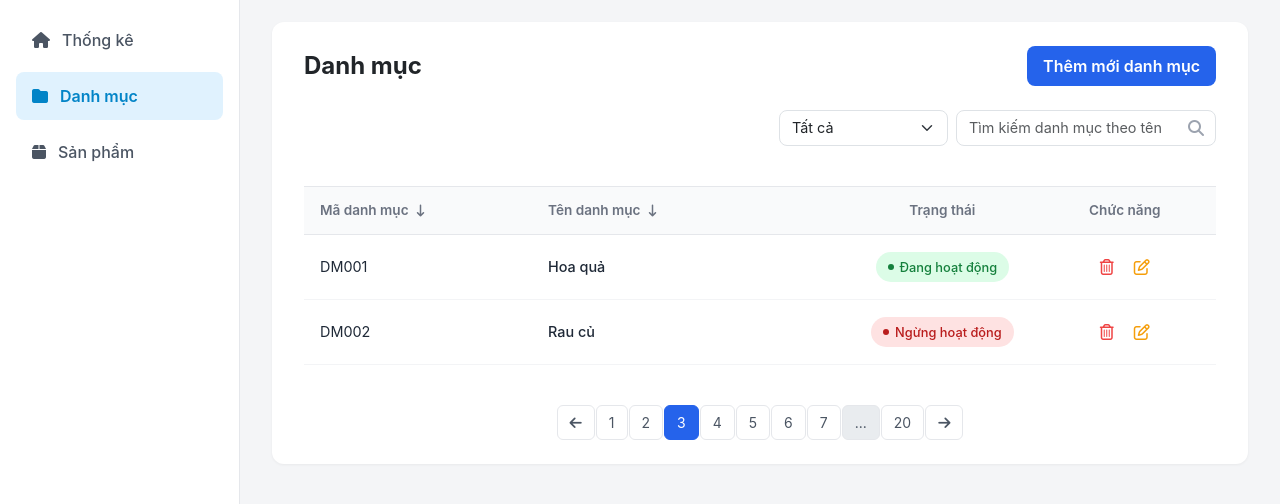
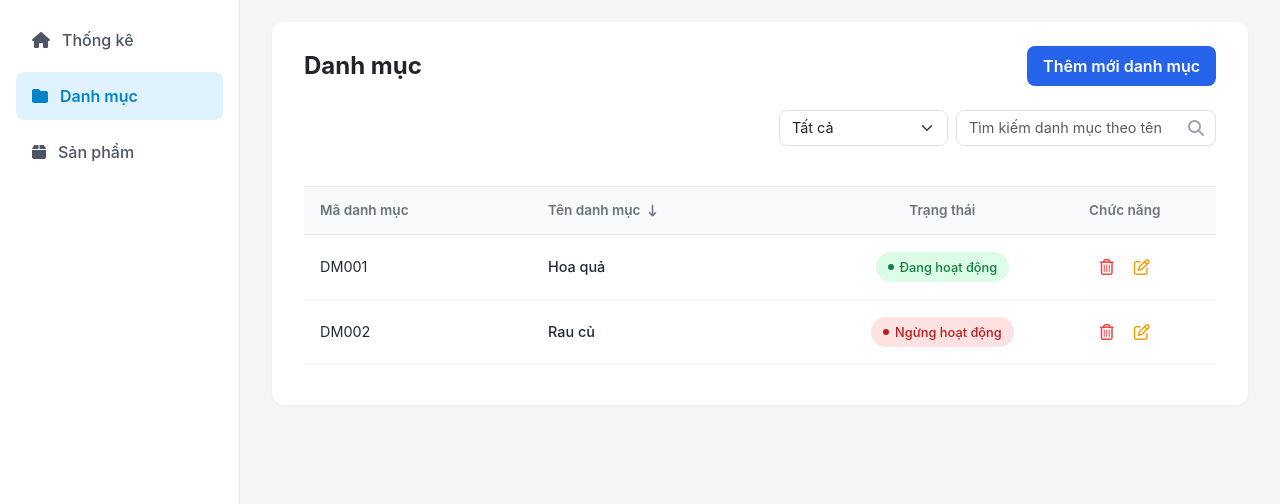
Before and after one commit to congquyen0408/Project-module-1, a plain HTML site: page NewProject/Quanlysanpham/Dashboard/categories.html in a window 1280 px wide. Shown: the part 70-574 px from the top of the page. Drawn offline with nearby package versions, Linux system fonts and the light colour scheme; sample sign-in values are in the browser's storage.

Commit message:
categories.html

```diff
--- a/NewProject/Quanlysanpham/Dashboard/categories.html
+++ b/NewProject/Quanlysanpham/Dashboard/categories.html
@@ -222,20 +222,6 @@
             color: #f59e0b;
         }
 
-        .pagination .page-link {
-            border-radius: 6px;
-            margin: 0 2px;
-            color: #4b5563;
-            border-color: #e5e7eb;
-            font-size: 0.875rem;
-        }
-
-        .pagination .page-item.active .page-link {
-            background-color: #2563eb;
-            border-color: #2563eb;
-            color: #ffffff;
-        }
-
         .modal-content {
             border-radius: 16px;
             border: none;
@@ -335,6 +321,7 @@
         </ul>
     </div>
 
+
     <div class="main-wrapper">
         <div class="top-header">
             <i class="fa-regular fa-bell header-icon"></i>
@@ -358,6 +345,7 @@
                     </button>
                 </div>
 
+
                 <div class="d-flex justify-content-end align-items-center gap-2 mb-3">
                     <select id="filterStatus" class="form-select w-auto" style="border-radius: 8px; font-size: 0.9rem;">
                         <option value="all">Tất cả</option>
@@ -372,53 +360,27 @@
                     </div>
                 </div>
 
+
                 <div class="table-responsive">
                     <table class="table custom-table">
                         <thead>
                             <tr>
-                                <th style="width: 25%;">
-                                    Mã danh mục <i class="fa-solid fa-arrow-down-long ms-1"
-                                        style="font-size: 0.75rem;"></i>
-                                </th>
+                                <th style="width: 25%;">Mã danh mục</th>
                                 <th style="width: 35%; cursor: pointer;" onclick="handleSortByName()">
-                                    Tên danh mục <i id="sortNameIcon" class="fa-solid fa-arrow-down-long ms-1"
-                                        style="font-size: 0.75rem;"></i>
+                                    Tên danh mục <i id="sortNameIcon" class="fa-solid fa-arrow-down-long ms-1" style="font-size: 0.75rem;"></i>
                                 </th>
                                 <th style="width: 20%; text-align: center;">Trạng thái</th>
                                 <th style="width: 20%; text-align: center;">Chức năng</th>
                             </tr>
                         </thead>
-
                         <tbody id="listCategory">
 
                         </tbody>
                     </table>
                 </div>
-
-                <div class="d-flex justify-content-center align-items-center mt-4">
-                    <nav aria-label="Page navigation">
-                        <ul class="pagination mb-0">
-                            <li class="page-item"><a class="page-link" href="#"><i
-                                        class="fa-solid fa-arrow-left"></i></a></li>
-                            <li class="page-item"><a class="page-link" href="#">1</a></li>
-                            <li class="page-item"><a class="page-link" href="#">2</a></li>
-                            <li class="page-item active"><a class="page-link" href="#">3</a></li>
-                            <li class="page-item"><a class="page-link" href="#">4</a></li>
-                            <li class="page-item"><a class="page-link" href="#">5</a></li>
-                            <li class="page-item"><a class="page-link" href="#">6</a></li>
-                            <li class="page-item"><a class="page-link" href="#">7</a></li>
-                            <li class="page-item disabled"><a class="page-link" href="#">...</a></li>
-                            <li class="page-item"><a class="page-link" href="#">20</a></li>
-                            <li class="page-item"><a class="page-link" href="#"><i
-                                        class="fa-solid fa-arrow-right"></i></a></li>
-                        </ul>
-                    </nav>
-                </div>
-
             </div>
         </div>
     </div>
-
 
     <div class="modal fade" id="categoryModal" tabindex="-1" aria-hidden="true">
         <div class="modal-dialog modal-dialog-centered">
@@ -430,15 +392,13 @@
                 <div class="modal-body">
                     <form id="categoryForm" novalidate>
                         <div class="mb-3">
-                            <label for="categoryCode" class="form-label">Mã danh mục <span
-                                    class="text-danger">*</span></label>
+                            <label for="categoryCode" class="form-label">Mã danh mục <span class="text-danger">*</span></label>
                             <input type="text" class="form-control" id="categoryCode">
                             <small id="codeError" class="error-msg">Mã danh mục không được để trống</small>
                         </div>
 
                         <div class="mb-3">
-                            <label for="categoryTitle" class="form-label">Tên danh mục <span
-                                    class="text-danger">*</span></label>
+                            <label for="categoryTitle" class="form-label">Tên danh mục <span class="text-danger">*</span></label>
                             <input type="text" class="form-control" id="categoryTitle">
                             <small id="titleError" class="error-msg">Tên danh mục không được để trống</small>
                         </div>
@@ -446,13 +406,11 @@
                         <div class="mb-3">
                             <label class="form-label d-block">Trạng thái</label>
                             <div class="form-check form-check-inline">
-                                <input class="form-check-input" type="radio" name="statusRadio" id="statusActive"
-                                    value="true" checked>
+                                <input class="form-check-input" type="radio" name="statusRadio" id="statusActive" value="true" checked>
                                 <label class="form-check-label" for="statusActive">Đang hoạt động</label>
                             </div>
                             <div class="form-check form-check-inline">
-                                <input class="form-check-input" type="radio" name="statusRadio" id="statusInactive"
-                                    value="false">
+                                <input class="form-check-input" type="radio" name="statusRadio" id="statusInactive" value="false">
                                 <label class="form-check-label" for="statusInactive">Ngừng hoạt động</label>
                             </div>
                         </div>
@@ -467,27 +425,26 @@
         </div>
     </div>
 
+    <!-- Modal Cảnh báo Không thể xóa -->
     <div class="modal fade" id="warningDeleteModal" tabindex="-1" aria-hidden="true">
         <div class="modal-dialog modal-dialog-centered" style="max-width: 400px;">
             <div class="modal-content border-0 p-3 rounded-4">
                 <div class="modal-body text-start">
-                    <div class="d-inline-flex align-items-center justify-content-center bg-warning bg-opacity-10 text-warning rounded-circle mb-3"
-                        style="width: 42px; height: 42px;">
+                    <div class="d-inline-flex align-items-center justify-content-center bg-warning bg-opacity-10 text-warning rounded-circle mb-3" style="width: 42px; height: 42px;">
                         <i class="fa-solid fa-triangle-exclamation fs-5"></i>
                     </div>
                     <h5 class="fw-bold mb-2">Không thể xóa!</h5>
                     <p class="text-muted fs-6 mb-4">
-                        Danh mục <strong id="warningCategoryName" class="text-dark"></strong> đang chứa sản phẩm. Vui
-                        lòng xóa hết sản phẩm thuộc danh mục này trước!
+                        Danh mục <strong id="warningCategoryName" class="text-dark"></strong> đang chứa sản phẩm. Vui lòng xóa hết sản phẩm thuộc danh mục này trước!
                     </p>
                     <div class="d-flex justify-content-end">
-                        <button type="button" class="btn btn-secondary px-4 py-2 rounded-3 fw-medium"
-                            data-bs-dismiss="modal">Đóng</button>
+                        <button type="button" class="btn btn-secondary px-4 py-2 rounded-3 fw-medium" data-bs-dismiss="modal">Đóng</button>
                     </div>
                 </div>
             </div>
         </div>
     </div>
+
     <div class="modal fade" id="deleteConfirmModal" tabindex="-1" aria-hidden="true">
         <div class="modal-dialog modal-dialog-centered" style="max-width: 400px;">
             <div class="modal-content border-0 p-3 rounded-4">
@@ -515,7 +472,7 @@
                     <i class="fa-solid fa-circle-check text-success fs-4"></i>
                     <div>
                         <strong class="d-block text-white fw-bold">Thành công</strong>
-                    <small class="text-white-50">Xóa danh mục thành công</small>
+                        <small class="text-white-50">Thao tác xử lý danh mục thành công</small>
                     </div>
                 </div>
                 <button type="button" class="btn-close btn-close-white ms-auto me-2 m-auto" data-bs-dismiss="toast" aria-label="Close"></button>
```
Lines whose indentation alone changed are shown as unchanged.
